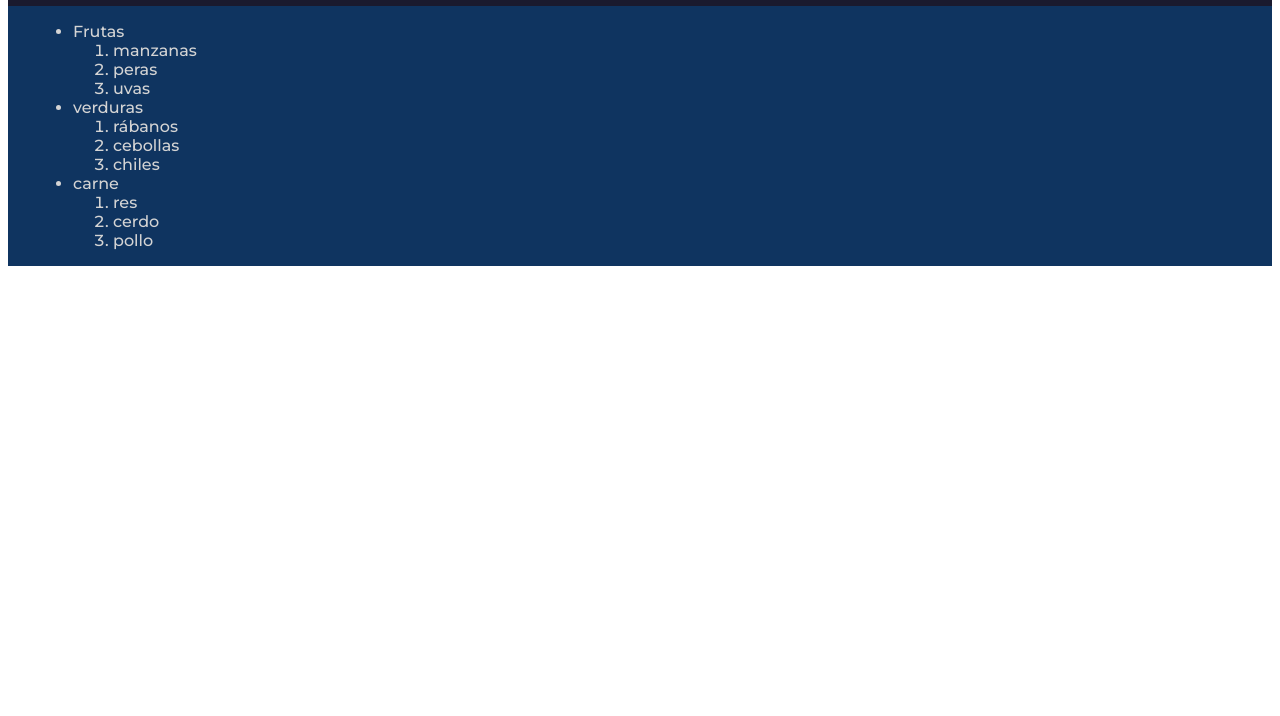
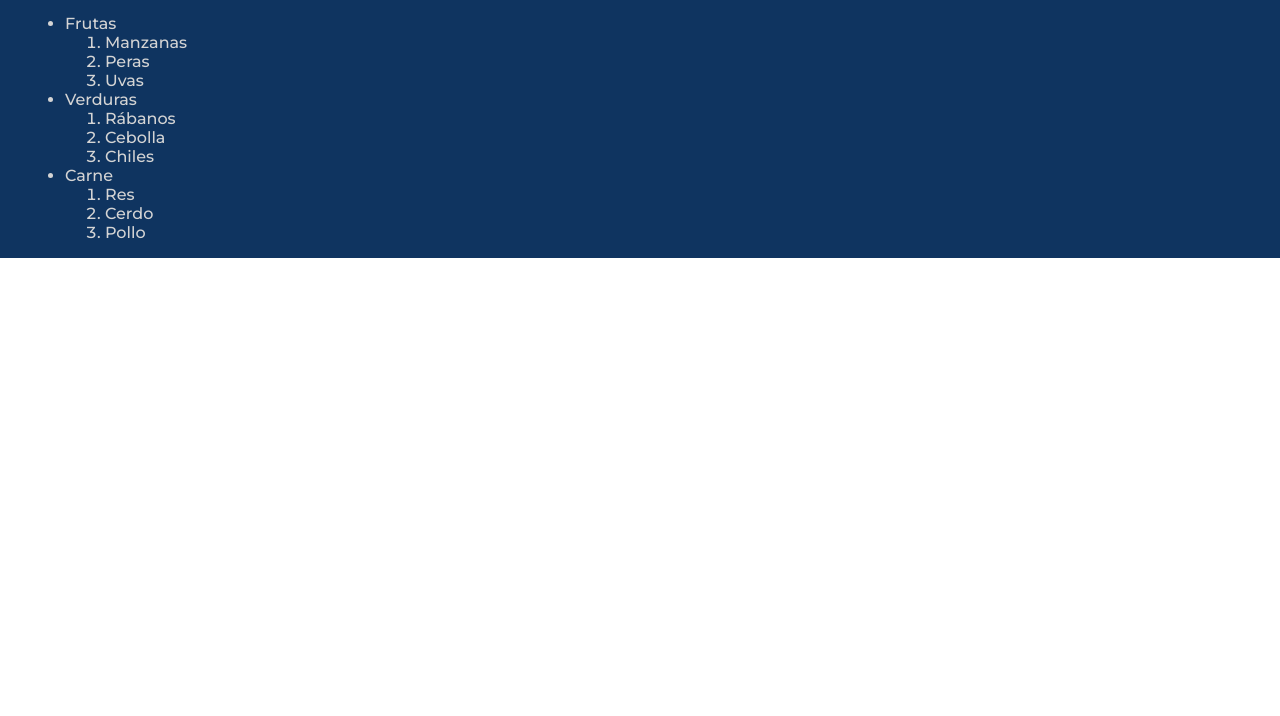
Before and after one commit to PabloASanchezC/listaDeSuper, a plain HTML site: page index.html in a window 1280 px wide. Shown: the part 84-800 px from the top of the page. Drawn offline with Linux system fonts and the light colour scheme.

Commit message:
links y estilos

```diff
--- a/index.html
+++ b/index.html
@@ -19,21 +19,21 @@
         <ul>
             <li>Frutas</li>
                 <ol>
-                    <li>manzanas</li>
-                    <li>peras</li>
-                    <li>uvas</li>
+                    <li><a href="https://www.kiwilimon.com/receta/postres/pays/pays-de-manzana/pay-de-manzana-casero" title="Receta" target="_blank">Manzanas</a></li>
+                    <li><a href="https://www.rebanando.com/receta-48822-ensalada-de-pera-caramelizada.htm" title="Receta" target="_blank">Peras</a></li>
+                    <li><a href="https://www.recetasgratis.net/receta-de-mermelada-de-uvas-57969.html" title="Receta" target="_blank">Uvas</a></li>
                 </ol>
-            <li>verduras</li>
+            <li>Verduras</li>
                 <ol>
-                    <li>rábanos</li>
-                    <li>cebollas</li>
-                    <li>chiles</li>
+                    <li><a href="https://www.directoalpaladar.com.mx/cocina-popular-mexicana/tortas-ahogadas-guadalajara-receta-tradicional-facil" title="Receta" target="_blank">Rábanos</a></li>
+                    <li><a href="https://www.directoalpaladar.com.mx/cocina-popular-mexicana/tortas-ahogadas-guadalajara-receta-tradicional-facil" title="Receta" target="_blank">Cebolla</a></li>
+                    <li><a href="https://www.directoalpaladar.com.mx/cocina-popular-mexicana/tortas-ahogadas-guadalajara-receta-tradicional-facil" title="Receta" target="_blank">Chiles</a></li>
                 </ol>
-            <li>carne</li>
+            <li>Carne</li>
                 <ol>
-                    <li>res</li>
-                    <li>cerdo</li>
-                    <li>pollo</li>
+                    <li><a href="https://youtu.be/XPjsLci43AY" title="Receta" target="_blank">Res</a></li>
+                    <li><a href="https://youtu.be/Ft0FcLyHMwE" title="Receta" target="_blank">Cerdo</a></li>
+                    <li><a href="https://youtu.be/qmItGJRS4Uw" title="Receta" target="_blank">Pollo</a></li>
                 </ol>
         </ul>
     </main>
--- a/styles/style.css
+++ b/styles/style.css
@@ -1,5 +1,9 @@
 html {
     font-family: 'Montserrat', sans-serif;
+}
+
+body {
+    margin: 0px;
 }
 
 header {
@@ -7,7 +11,8 @@ header {
     color: #d4d4d4;
     display: flex;
     justify-content: space-between;
-    padding: 0px 10px 0px 10px;
+    padding: 0px 20px 0px 20px;
+    align-items: center;
 }
 
 main {
@@ -16,3 +21,12 @@ main {
     color: #d4d4d4;
     display: flex;
 }
+
+a {
+    text-decoration: none;
+    color: #d4d4d4;
+}
+
+a:hover {
+    color: #e94560;
+}
```
